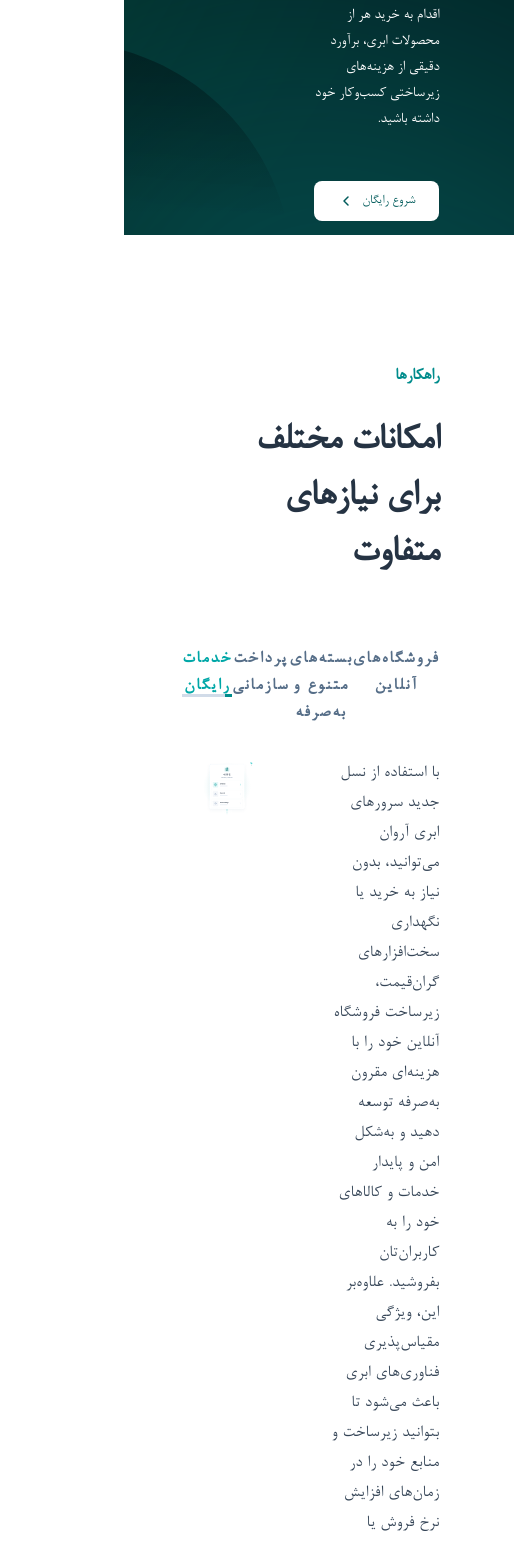
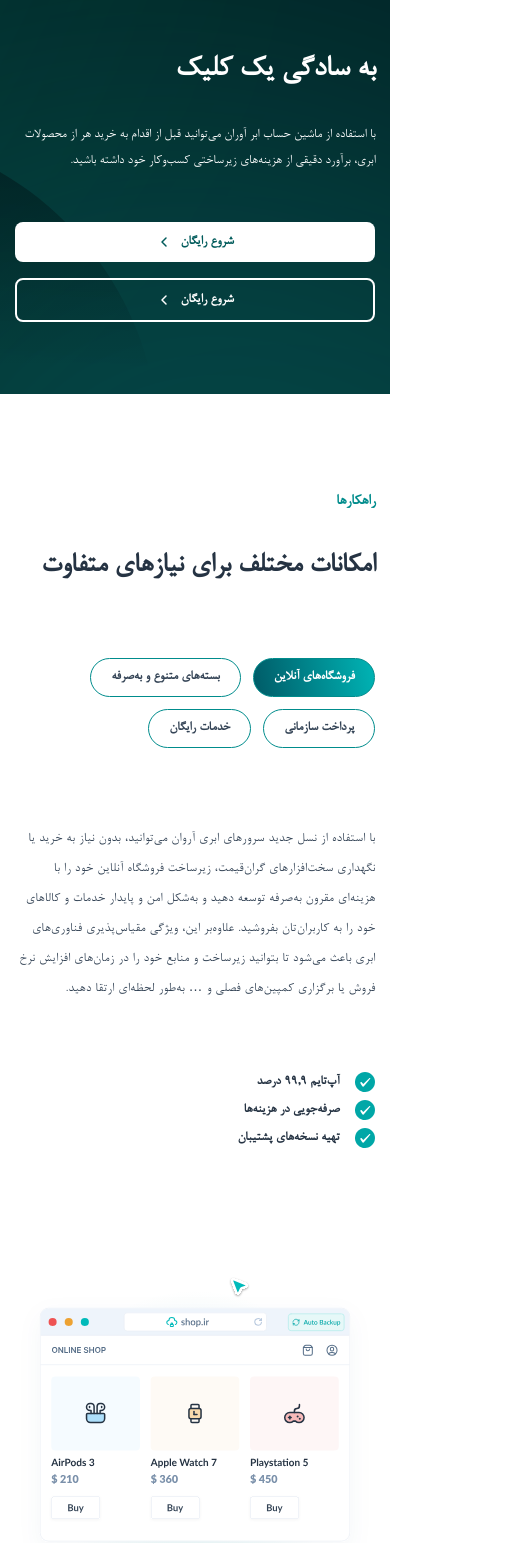
Before and after one commit to faridEsnaashari/arvan-test, a Next.js app: page / in a window 390 px wide. Shown: the part 200-1743 px from the top of the page, 515 px wide, since content can reach past the window. Built offline with nearby package versions, Linux system fonts and the light colour scheme; no server answers.

Commit message:
made responsive

```diff
--- a/src/app/components/Baner.component.tsx
+++ b/src/app/components/Baner.component.tsx
@@ -12,11 +12,19 @@ function Baner() {
         src={BanerImage}
         alt="baner image"
       />
-      <div className="py-[3.75%] pl-[47.08%] pr-1/5.26">
-        <h1 className="text-10 font-bold leading-14">{headingText}</h1>
-        <p className="mt-6 text-base font-medium leading-[1.625rem]">{headingDescriptionText}</p>
-        <Button className="coursor-pointer mt-12 flex rounded-lg bg-white px-6 py-3 text-green-900">
-          <span className="ml-2 text-sm leading-4 text-green-900">{buttonText}</span>
+      <div className="px-[3.73%] pb-[4.5rem] pt-[15.12rem] xsm:py-[4.5rem] xsm:pl-[20%] xsm:pr-[10%] md:pl-[47.08%] md:pr-[19.16%]">
+        <h1 className="text-[2rem] font-bold leading-14 xsm:text-10">{headingText}</h1>
+        <p className="mt-6 text-sm font-normal leading-[1.625rem] xsm:text-base xsm:font-medium">
+          {headingDescriptionText}
+        </p>
+        <Button className="coursor-pointer mt-12 flex w-full justify-center rounded-lg bg-white px-6 py-3 font-bold text-green-900 xsm:w-fit">
+          <span className="ml-2 text-sm leading-4">{buttonText}</span>
+          <div className="h-4 w-4">
+            <ArrowIcon />
+          </div>
+        </Button>
+        <Button className="coursor-pointer mt-4 flex w-full justify-center rounded-lg border-2 border-white px-6 py-3 font-bold text-white xsm:hidden">
+          <span className="ml-2 text-sm leading-4">{buttonText}</span>
           <div className="h-4 w-4">
             <ArrowIcon />
           </div>
--- a/src/app/components/TabContentFour.component.tsx
+++ b/src/app/components/TabContentFour.component.tsx
@@ -3,18 +3,21 @@ import { liTexts, linkText, paraf1Text } from "../texts";
 import Link from "next/link";
 import { ArrowIcon, CircleWithTickIcon } from "@/common/components/svg-icons";
 import Image from "next/image";
+import { Button } from "@/common/components/forms";
 
 function TabContentFour() {
   return (
-    <article className="flex justify-between gap-16 pt-16">
-      <div className="w-1/2 pl-3">
-        <p className="mb-16 text-4.5 font-medium leading-[1.875rem] tracking-[0.0225rem] text-gray-800">{paraf1Text}</p>
+    <article className="flex flex-wrap justify-between gap-16 pt-16 sm:flex-nowrap">
+      <div className="w-full sm:w-1/2 sm:pl-3">
+        <p className="mb-16 text-sm font-medium leading-[1.875rem] tracking-[0.0225rem] text-gray-800 xsm:text-4.5">
+          {paraf1Text}
+        </p>
         <div className="mb-12">
           <ul>
             {liTexts.map((liText, index) => (
               <li
                 key={index}
-                className="flex items-center gap-4 text-base/normal font-bold leading-7 tracking-[0.0.125rem] text-gray-900"
+                className="flex items-center gap-4 text-sm/normal font-bold leading-7 tracking-[0.0.125rem] text-gray-900 xsm:text-base/normal"
               >
                 <div className="h-5 w-5 text-green-600">
                   <CircleWithTickIcon />
@@ -24,7 +27,7 @@ function TabContentFour() {
             ))}
           </ul>
         </div>
-        <div className="flex w-fit cursor-pointer text-base/normal font-bold tracking-[0.02875rem] before:h-6 before:w-0.5 before:bg-green-700 before:content-['']">
+        <div className="hidden w-fit cursor-pointer text-base/normal font-bold tracking-[0.02875rem] before:h-6 before:w-0.5 before:bg-green-700 before:content-[''] xsm:flex">
           <Link className="mx-3 text-green-600" href="/">
             {linkText}
           </Link>
@@ -33,9 +36,12 @@ function TabContentFour() {
           </div>
         </div>
       </div>
-      <div className="w-1/2">
+      <div className="w-full sm:w-1/2">
         <Image src={ContentImage4} alt="content image1" />
       </div>
+      <Button className="coursor-pointer mt-4 flex w-full justify-center rounded-lg border-2 border-green-600 px-6 py-3 font-bold text-green-600 xsm:hidden">
+        <span className="text-base/normal tracking-[0.02875rem]">{linkText}</span>
+      </Button>
     </article>
   );
 }
--- a/src/app/components/TabContentOne.component.tsx
+++ b/src/app/components/TabContentOne.component.tsx
@@ -3,18 +3,21 @@ import { liTexts, linkText, paraf1Text } from "../texts";
 import Link from "next/link";
 import { ArrowIcon, CircleWithTickIcon } from "@/common/components/svg-icons";
 import Image from "next/image";
+import { Button } from "@/common/components/forms";
 
 function TabContentOne() {
   return (
-    <article className="flex justify-between gap-16 pt-16">
-      <div className="w-1/2 pl-3">
-        <p className="mb-16 text-4.5 font-medium leading-[1.875rem] tracking-[0.0225rem] text-gray-800">{paraf1Text}</p>
+    <article className="flex flex-wrap justify-between gap-16 pt-16 sm:flex-nowrap">
+      <div className="w-full sm:w-1/2 sm:pl-3">
+        <p className="mb-16 text-sm font-medium leading-[1.875rem] tracking-[0.0225rem] text-gray-800 xsm:text-4.5">
+          {paraf1Text}
+        </p>
         <div className="mb-12">
           <ul>
             {liTexts.map((liText, index) => (
               <li
                 key={index}
-                className="flex items-center gap-4 text-base/normal font-bold leading-7 tracking-[0.0.125rem] text-gray-900"
+                className="flex items-center gap-4 text-sm/normal font-bold leading-7 tracking-[0.0.125rem] text-gray-900 xsm:text-base/normal"
               >
                 <div className="h-5 w-5 text-green-600">
                   <CircleWithTickIcon />
@@ -24,7 +27,7 @@ function TabContentOne() {
             ))}
           </ul>
         </div>
-        <div className="flex w-fit cursor-pointer text-base/normal font-bold tracking-[0.02875rem] before:h-6 before:w-0.5 before:bg-green-700 before:content-['']">
+        <div className="hidden w-fit cursor-pointer text-base/normal font-bold tracking-[0.02875rem] before:h-6 before:w-0.5 before:bg-green-700 before:content-[''] xsm:flex">
           <Link className="mx-3 text-green-600" href="/">
             {linkText}
           </Link>
@@ -33,9 +36,12 @@ function TabContentOne() {
           </div>
         </div>
       </div>
-      <div className="w-1/2">
+      <div className="w-full sm:w-1/2">
         <Image src={ContentImage1} alt="content image1" />
       </div>
+      <Button className="coursor-pointer mt-4 flex w-full justify-center rounded-lg border-2 border-green-600 px-6 py-3 font-bold text-green-600 xsm:hidden">
+        <span className="text-base/normal tracking-[0.02875rem]">{linkText}</span>
+      </Button>
     </article>
   );
 }
--- a/src/app/page.tsx
+++ b/src/app/page.tsx
@@ -8,9 +8,9 @@ import { Form, TabContentFour, TabContentOne, TabContentThree, TabContentTwo } f
 function Page() {
   return (
     <>
-      <section className="px-1/5.26 py-32">
-        <h6 className="text-4.5 font-bold leading-normal text-green-700">{titleText1}</h6>
-        <h1 className="mt-6 text-10 font-bold leading-14 text-gray-900">{titleDescription1}</h1>
+      <section className="px-[3.73%] pb-[6rem] pt-[6rem] xsm:px-[10%] xsm:py-32 md:px-[19.16%]">
+        <h6 className="text-base/normal font-bold text-green-700 xsm:text-4.5/normal">{titleText1}</h6>
+        <h1 className="mt-6 text-3xl font-bold leading-14 text-gray-900 xsm:text-10">{titleDescription1}</h1>
         <div className="mt-16">
           <Progressbar duration={2000}>
             <Step key={getRandomId() + ""} title={tabsTexts[0]}>
@@ -28,10 +28,10 @@ function Page() {
           </Progressbar>
         </div>
       </section>
-      <section className="bg-footer-bg flex gap-33 bg-gradient-footer px-1/5.26 py-32">
+      <section className="bg-footer-bg flex flex-wrap bg-gradient-footer px-[3.73%] py-32 pb-[6rem] pt-[6rem] xsm:px-[10%] xsm:py-32 sm:flex-nowrap sm:gap-33 md:px-[19.16%]">
         <div className="w-full">
-          <h6 className="text-4.5 font-bold leading-normal text-green-400">{titleText2}</h6>
-          <h1 className="mt-6 text-[2.375rem] font-bold leading-14 text-white">{titleDescription2}</h1>
+          <h6 className="text-base/normal font-bold leading-normal text-green-400 xsm:text-4.5/normal">{titleText2}</h6>
+          <h1 className="mt-6  text-3xl font-bold leading-14 text-white xsm:text-10">{titleDescription2}</h1>
           <p className="mb-16 pt-8 text-4.5 font-medium leading-[1.875rem] tracking-[0.0225rem] text-gray-100">
             {paraf3Text}
           </p>
--- a/src/common/components/progressbar/components/Progressbar.component.tsx
+++ b/src/common/components/progressbar/components/Progressbar.component.tsx
@@ -11,6 +11,7 @@ function Progressbar({ children, duration }: ProgressbarProps) {
 
   const [stepsProps, setStepProps] = useState<StepProps[]>([]);
   const [activeStep, setActiveStep] = useState(0);
+  const [mobileView, setMobileView] = useState(false);
 
   useEffect(() => {
     const props: StepProps[] = [];
@@ -19,12 +20,20 @@ function Progressbar({ children, duration }: ProgressbarProps) {
     );
     setStepProps(props);
 
-    intervalRef.current = setDurationInterval(props.length - 1);
+    const isMobileView = document.documentElement.clientWidth <= 480;
+
+    !isMobileView && (intervalRef.current = setDurationInterval(props.length - 1));
+
+    setMobileView(isMobileView);
 
     return () => clearInterval(intervalRef.current);
   }, []);
 
   const setDurationInterval = (numberOfSteps: number, runAtBegin?: boolean) => {
+    if (mobileView) {
+      return;
+    }
+
     if (runAtBegin) {
       setActiveStep((activeStep) => (activeStep === numberOfSteps ? 0 : activeStep + 1));
     }
@@ -61,7 +70,7 @@ function Progressbar({ children, duration }: ProgressbarProps) {
 
   return (
     <div className="w-full" onMouseOver={onHovered} onMouseLeave={onHoveredCancelled}>
-      <div className="flex w-full justify-between">{getTabs()}</div>
+      <div className="flex w-full flex-wrap xsm:flex-nowrap xsm:justify-between">{getTabs()}</div>
       <div className="w-full">{getContent()}</div>
     </div>
   );
--- a/src/common/components/progressbar/components/Tab.component.tsx
+++ b/src/common/components/progressbar/components/Tab.component.tsx
@@ -2,16 +2,15 @@ import { TabProps } from "./tab.types";
 
 function Tab({ children, active, duration, onClick }: TabProps) {
   return (
-    <div className="w-full cursor-pointer text-center" onClick={onClick}>
-      <span
-        className={`block h-8 text-4.5 font-black leading-normal tracking-[.125rem] text-gray-600 transition-color ${
-          active && "!text-green-600"
-        }`}
-      >
-        {children}
-      </span>
+    <div
+      className={`mb-3 ml-3 w-fit cursor-pointer cursor-pointer rounded-[2rem] border border-green-700 px-5 py-2 text-center text-sm/normal font-bold font-bold leading-normal text-gray-800 xsm:mb-0 xsm:ml-0 xsm:w-full xsm:rounded-none xsm:border-0 xsm:px-0 xsm:py-0 xsm:text-lg/normal xsm:font-black xsm:text-gray-600 ${
+        active && "!bg-gradient-tab !text-white xsm:!bg-none xsm:!text-green-600"
+      }`}
+      onClick={onClick}
+    >
+      <span className="block h-fit transition-color xsm:h-16 xl:h-8">{children}</span>
       {active && (
-        <div className="relative my-4 w-full">
+        <div className="relative my-4 hidden w-full xsm:block">
           <div className="absolute w-full border-b-[3px] border-gray-100"></div>
           <div
             className="absolute w-full animate-fillbar border-b-[3px] border-green-700"
--- a/tailwind.config.ts
+++ b/tailwind.config.ts
@@ -4,6 +4,9 @@ export default {
   content: ["./src/**/*.{js,ts,jsx,tsx,mdx}"],
   theme: {
     extend: {
+      screens: {
+        xsm: "480px",
+      },
       fontFamily: {
         bnazanin: ["var(--font-b-nazanin)"],
       },
@@ -15,7 +18,6 @@ export default {
         14: "3.5rem",
       },
       spacing: {
-        "1/5.26": "19.16%",
         "1/2.05": "48.70%",
         "33": "8.25rem",
       },
@@ -25,6 +27,7 @@ export default {
       },
       backgroundImage: {
         "gradient-footer": "linear-gradient(73deg, rgba(15,91,90,1) 0%, rgba(8,36,39,1) 50%, rgba(8,34,37,1) 100%);",
+        "gradient-tab": "linear-gradient(260deg, #00BABA -6.71%, #002437 161.27%);",
       },
       colors: {
         input: {
```
Also changed, not shown: src/app/components/Form.component.tsx (+11 -9 lines), src/app/components/TabContentThree.component.tsx (+12 -6 lines), src/app/components/TabContentTwo.component.tsx (+12 -6 lines), src/common/components/forms/components/InputWrapper.component.tsx (+10 -8 lines).
